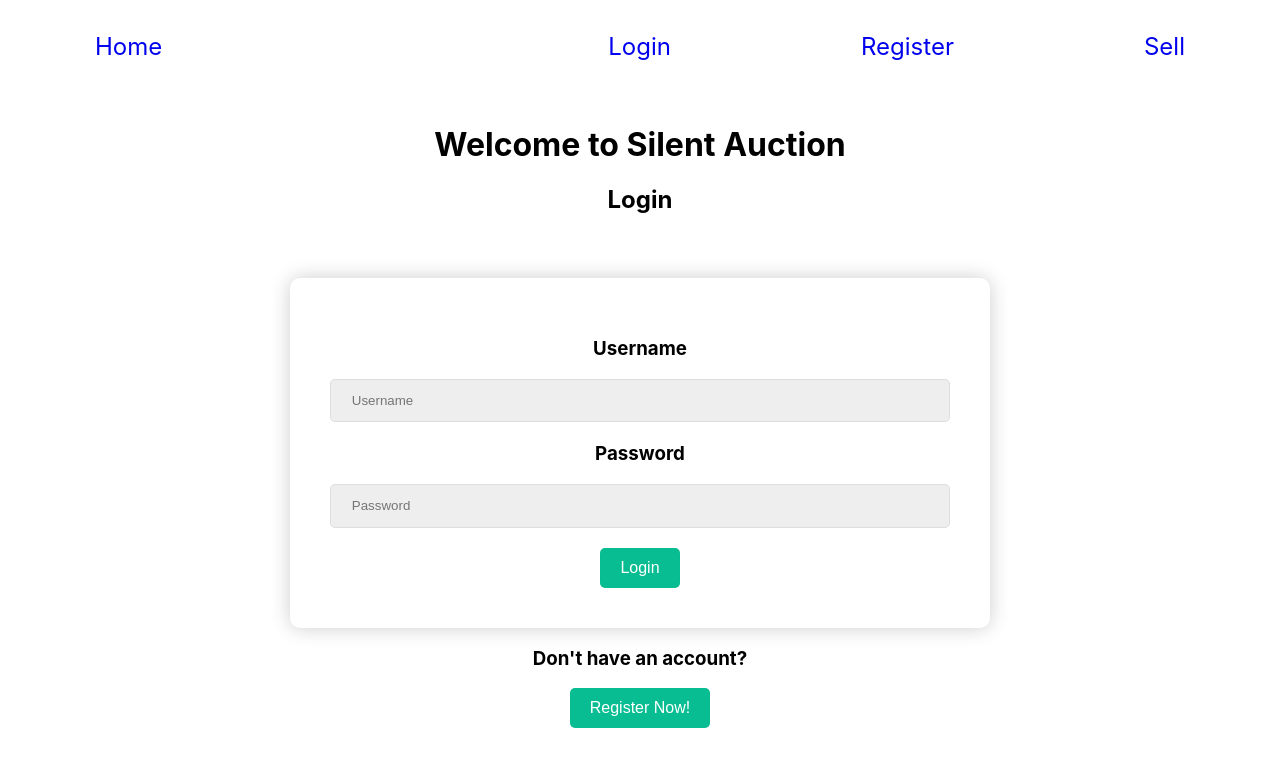
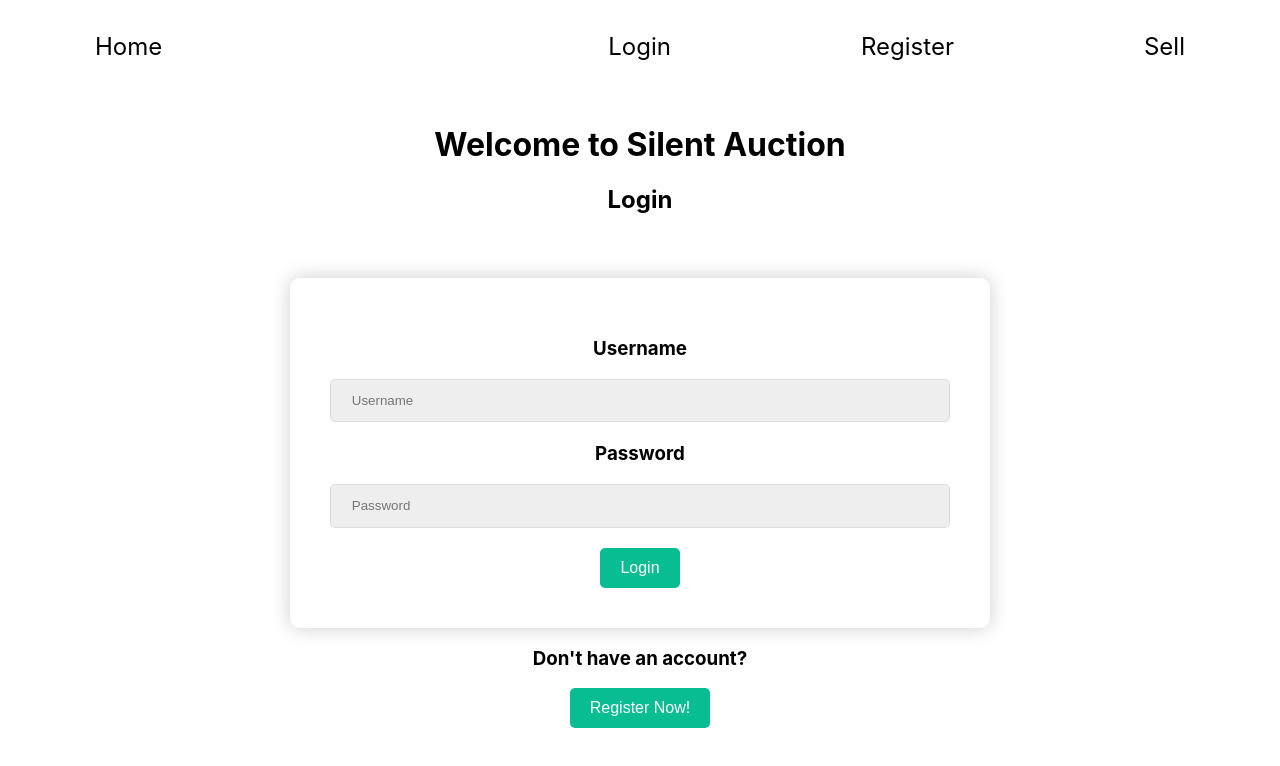
Before and after one commit to DistortedAxiom/silent-auction-frontend, a React (Create React App) app in the folder app/: page / in a window 1280 px wide. Shown: the top 766 px of the page. Built offline with nearby package versions, Linux system fonts and the light colour scheme.

Commit message:
regres authentication test

```diff
--- a/app/src/components/Login.js
+++ b/app/src/components/Login.js
@@ -2,7 +2,7 @@ import React, { useState } from 'react';
 import {Link} from 'react-router-dom';
 import {useForm} from 'react-hook-form';
 import styled, {css} from 'styled-components';
-import axios from 'axios';
+import {axiosWithAuth} from '../utils/axiosWithAuth';
 import '../App.css';
 
 const inputStyle = css`
@@ -59,6 +59,26 @@ export default function Login() {
 
     const onSubmit = data => {
         console.log(data);
+
+        login(data)
+    }
+
+    const login = event => {
+
+        /*
+            TEST AUTHENTICATION LOGIN
+               "email": "eve.holt@reqres.in",
+               "password": "cityslicka"
+        */
+
+        axiosWithAuth().post('https://reqres.in/api/login', event)
+        .then(res => {
+            console.log(`Success!`)
+            console.log(res);
+        })
+        .catch(err => {
+            console.log(err);
+        })
     }
 
     return (
@@ -100,5 +120,4 @@ export default function Login() {
             </div>
         </div>
     )
-
 }
--- a/app/src/components/Navigation.css
+++ b/app/src/components/Navigation.css
@@ -12,9 +12,11 @@
 .home-link {
     text-decoration: none;
     font-size: 1.5rem;
+    color: black;
 }
 
 .nav-item {
     text-decoration: none;
     font-size: 1.5rem;
+    color:black;
 }
```
